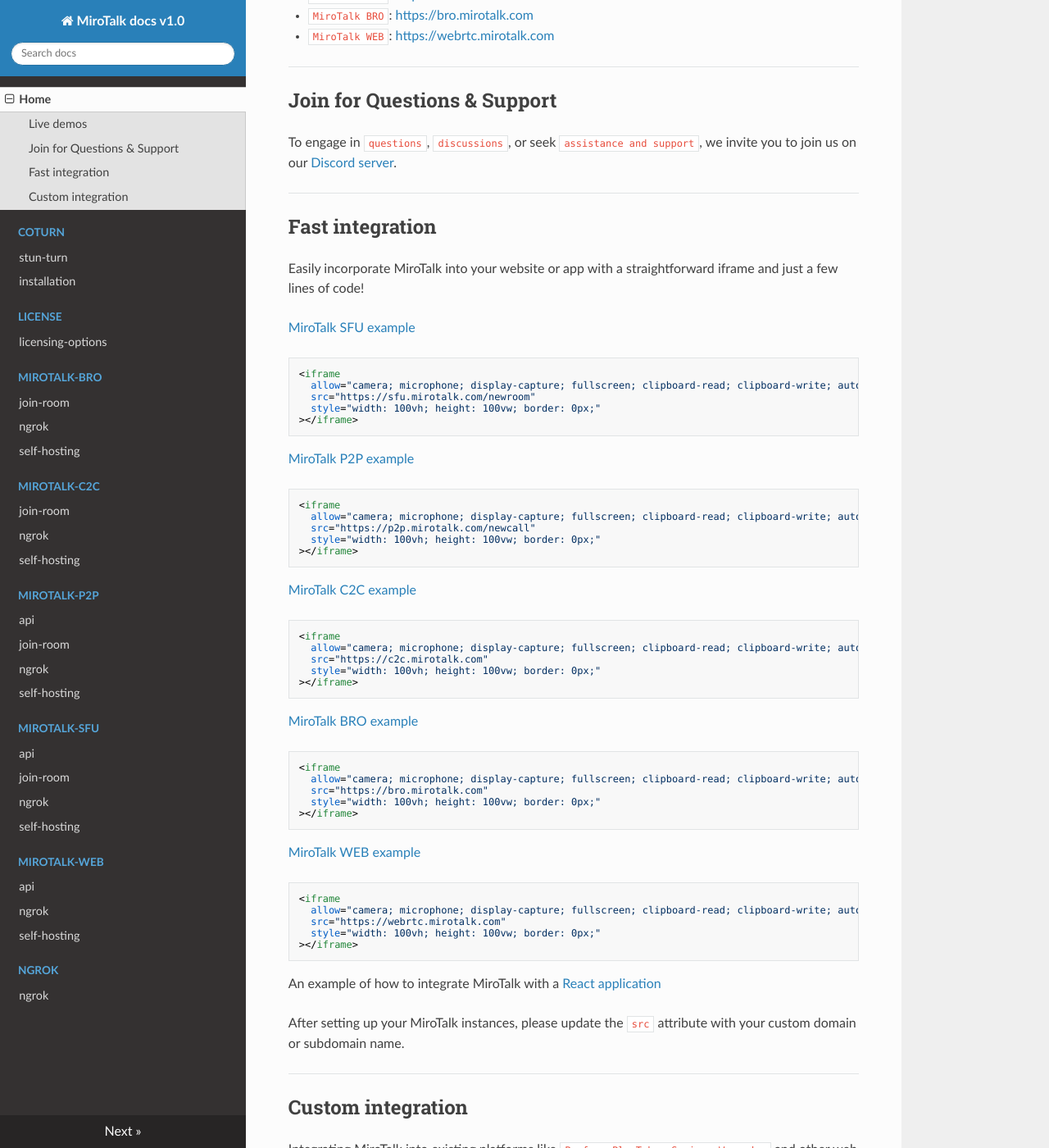
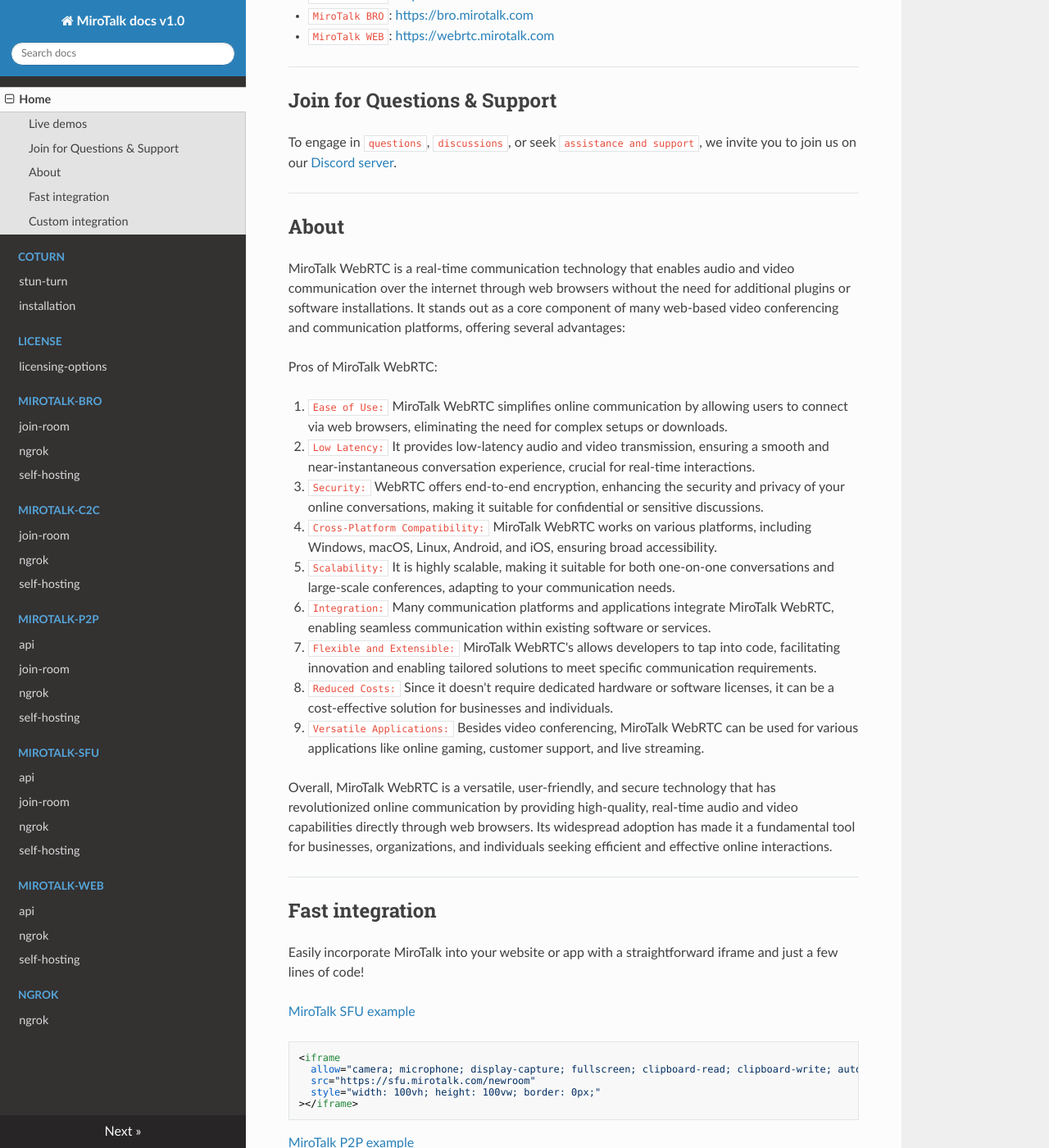
Before and after one commit to miroslavpejic85/mirotalk-docs, an MkDocs documentation site: the page built from docs/index.md, in a window 1280 px wide and 1400 px high, scrolled down 332 px. Shown: the whole window at 82% size. Built offline with MkDocs 1.6.1, drawn with Linux system fonts in a browser that asks for light colours; nearby versions of some CDN libraries.

Commit message:
[mirotalkdocs] - add about

````diff
--- a/docs/index.md
+++ b/docs/index.md
@@ -15,6 +15,34 @@
 ## Join for Questions & Support
 
 To engage in `questions`, `discussions`, or seek `assistance and support`, we invite you to join us on our [Discord server](https://discord.gg/rgGYfeYW3N).
+
+---
+
+## About
+
+MiroTalk WebRTC is a real-time communication technology that enables audio and video communication over the internet through web browsers without the need for additional plugins or software installations. It stands out as a core component of many web-based video conferencing and communication platforms, offering several advantages:
+
+Pros of MiroTalk WebRTC:
+
+1. `Ease of Use:` MiroTalk WebRTC simplifies online communication by allowing users to connect via web browsers, eliminating the need for complex setups or downloads.
+
+2. `Low Latency:` It provides low-latency audio and video transmission, ensuring a smooth and near-instantaneous conversation experience, crucial for real-time interactions.
+
+3. `Security:` WebRTC offers end-to-end encryption, enhancing the security and privacy of your online conversations, making it suitable for confidential or sensitive discussions.
+
+4. `Cross-Platform Compatibility:` MiroTalk WebRTC works on various platforms, including Windows, macOS, Linux, Android, and iOS, ensuring broad accessibility.
+
+5. `Scalability:` It is highly scalable, making it suitable for both one-on-one conversations and large-scale conferences, adapting to your communication needs.
+
+6. `Integration:` Many communication platforms and applications integrate MiroTalk WebRTC, enabling seamless communication within existing software or services.
+
+7. `Flexible and Extensible:` MiroTalk WebRTC's allows developers to tap into code, facilitating innovation and enabling tailored solutions to meet specific communication requirements.
+
+8. `Reduced Costs:` Since it doesn't require dedicated hardware or software licenses, it can be a cost-effective solution for businesses and individuals.
+
+9. `Versatile Applications:` Besides video conferencing, MiroTalk WebRTC can be used for various applications like online gaming, customer support, and live streaming.
+
+Overall, MiroTalk WebRTC is a versatile, user-friendly, and secure technology that has revolutionized online communication by providing high-quality, real-time audio and video capabilities directly through web browsers. Its widespread adoption has made it a fundamental tool for businesses, organizations, and individuals seeking efficient and effective online interactions.
 
 ---
 
@@ -117,10 +145,10 @@
 
 ```php
 if ($_SERVER['REQUEST_METHOD'] === 'POST') {
-	// Check if the button was clicked (you can adjust the condition as needed)
-	if (isset($_POST['startConferenceButton'])) {
-		echo '<script> window.open("videoConference.html", "_blank"); </script>';
-	}
+ // Check if the button was clicked (you can adjust the condition as needed)
+ if (isset($_POST['startConferenceButton'])) {
+  echo '<script> window.open("videoConference.html", "_blank"); </script>';
+ }
 }
 ```
 
````
